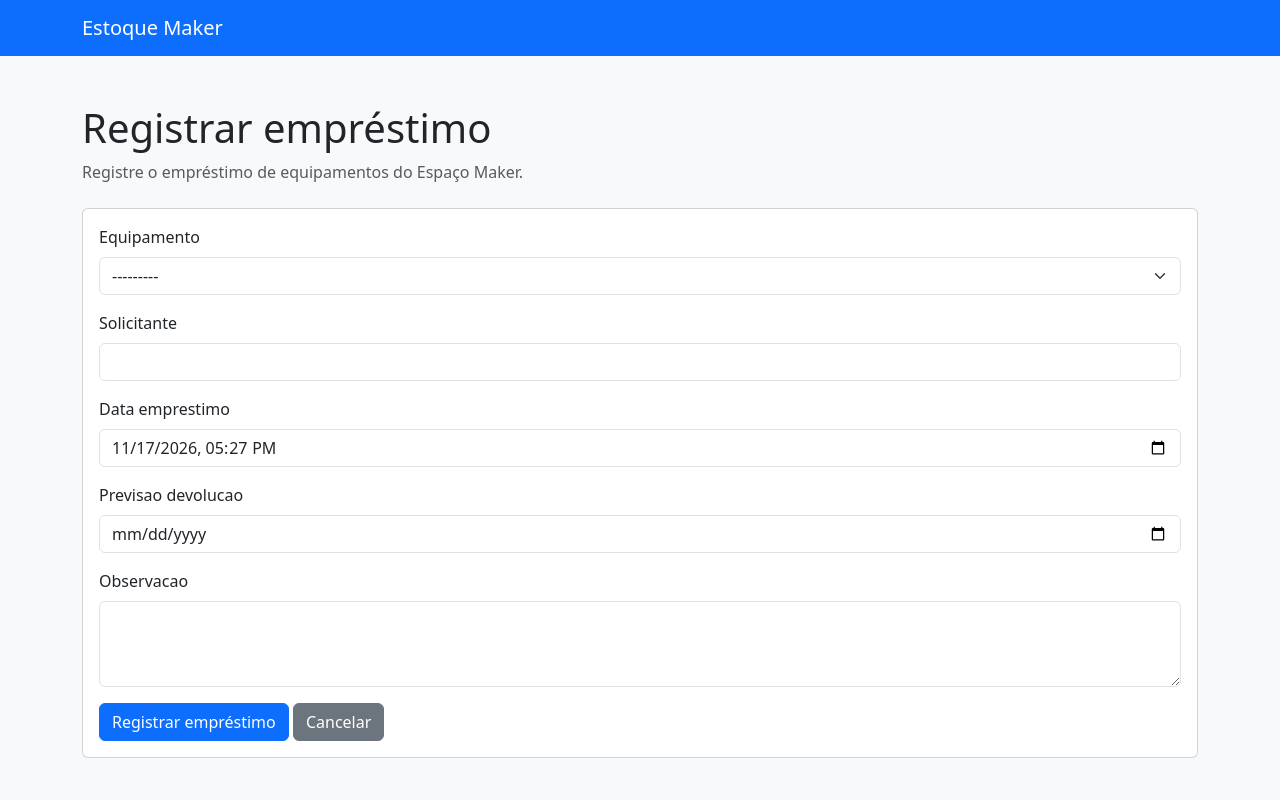
After one commit to andre7santos-debug/Controle_de_Estoque_EM, a Django app: page /emprestimos/novo/ in a window 1280 px wide. The commit adds this page. Run offline with Django 5.2, Linux system fonts and the light colour scheme; the visitor is signed in with stand-in values (Sample User, id 1); data that the repository does not hold is empty.

Commit message:
registro de emprestimo

```diff
--- a/estoque/forms.py
+++ b/estoque/forms.py
@@ -1,5 +1,6 @@
 from django import forms
-from .models import Material, Categoria, Equipamento, Movimentacao
+from django.utils import timezone
+from .models import Material, Categoria, Equipamento, Movimentacao, Emprestimo
 
 class MaterialForm(forms.ModelForm):
     class Meta:
@@ -120,3 +121,78 @@ class MaterialEdicaoForm(MaterialForm):
             "estoque_minimo",
             "unidade_medida",
         ]
+
+
+class EmprestimoForm(forms.ModelForm):
+    class Meta:
+        model = Emprestimo
+
+        fields = [
+            "equipamento",
+            "solicitante",
+            "data_emprestimo",
+            "previsao_devolucao",
+            "observacao",
+        ]
+
+        widgets = {
+            "equipamento": forms.Select(
+                attrs={"class": "form-select"}
+            ),
+            "solicitante": forms.TextInput(
+                attrs={"class": "form-control"}
+            ),
+            "data_emprestimo": forms.DateTimeInput(
+                format="%Y-%m-%dT%H:%M",
+                attrs={
+                    "class": "form-control",
+                    "type": "datetime-local"
+                }
+            ),
+            "previsao_devolucao": forms.DateInput(
+                attrs={"class": "form-control", "type": "date"}
+            ),
+            "observacao": forms.Textarea(
+                attrs={"class": "form-control", "rows": 3}
+            ),
+        }
+
+    def __init__(self, *args, **kwargs):
+        super().__init__(*args, **kwargs)
+
+        emprestimos_ativos = Emprestimo.objects.filter(
+            data_devolucao__isnull=True
+        ).values_list("equipamento_id", flat=True)
+
+        self.fields["equipamento"].queryset = (
+            Equipamento.objects.filter(
+                status="disponivel"
+            ).exclude(
+                pk__in=emprestimos_ativos
+            ).order_by("nome")
+        )
+
+    def clean_data_emprestimo(self):
+        data = self.cleaned_data["data_emprestimo"]
+
+        if data > timezone.now():
+            raise forms.ValidationError(
+                "A data do empréstimo não pode estar no futuro."
+            )
+
+        return data
+
+    def clean(self):
+        cleaned_data = super().clean()
+
+        data_emprestimo = cleaned_data.get("data_emprestimo")
+        previsao = cleaned_data.get("previsao_devolucao")
+
+        if data_emprestimo and previsao:
+            if previsao < timezone.localtime(data_emprestimo).date():
+                self.add_error(
+                    "previsao_devolucao",
+                    "A previsão de devolução não pode ser anterior à data do empréstimo."
+                )
+
+        return cleaned_data
--- a/estoque/models.py
+++ b/estoque/models.py
@@ -1,4 +1,5 @@
 from django.db import models
+from django.utils import timezone
 
 
 class Categoria(models.Model):
@@ -111,3 +112,39 @@ class Movimentacao(models.Model):
 
     def __str__(self):
         return f"{self.get_tipo_display()} - {self.material.nome}"
+
+
+class Emprestimo(models.Model):
+
+    equipamento = models.ForeignKey(
+        Equipamento,
+        on_delete=models.PROTECT,
+        related_name="emprestimos"
+    )
+
+    solicitante = models.CharField(max_length=150)
+
+    data_emprestimo = models.DateTimeField(
+        default=timezone.now
+    )
+
+    previsao_devolucao = models.DateField()
+
+    data_devolucao = models.DateTimeField(
+        null=True,
+        blank=True
+    )
+
+    responsavel = models.ForeignKey(
+        "auth.User",
+        on_delete=models.PROTECT
+    )
+
+    observacao = models.TextField(blank=True)
+
+    @property
+    def devolvido(self):
+        return self.data_devolucao is not None
+
+    def __str__(self):
+        return f"{self.equipamento.nome} - {self.solicitante}"
--- /dev/null
+++ b/estoque/templates/estoque/registrar_emprestimo.html
@@ -0,0 +1,78 @@
+<!DOCTYPE html>
+<html lang="pt-br">
+<head>
+    <meta charset="UTF-8">
+    <meta name="viewport" content="width=device-width, initial-scale=1.0">
+    <title>Registrar Empréstimo - Estoque Maker</title>
+
+    <link href="https://cdn.jsdelivr.net/npm/bootstrap@5.3.3/dist/css/bootstrap.min.css"
+          rel="stylesheet">
+</head>
+
+<body class="bg-light">
+
+<nav class="navbar navbar-dark bg-primary">
+    <div class="container">
+        <a class="navbar-brand" href="{% url 'home' %}">
+            Estoque Maker
+        </a>
+    </div>
+</nav>
+
+<main class="container mt-5">
+
+    <h1>Registrar empréstimo</h1>
+
+    <p class="text-muted">
+        Registre o empréstimo de equipamentos do Espaço Maker.
+    </p>
+
+    <div class="card mt-4">
+        <div class="card-body">
+
+            <form method="POST">
+                {% csrf_token %}
+
+                {% for campo in form %}
+                <div class="mb-3">
+
+                    <label for="{{ campo.id_for_label }}"
+                           class="form-label">
+                        {{ campo.label }}
+                    </label>
+
+                    {{ campo }}
+
+                    {% for erro in campo.errors %}
+                    <div class="text-danger small">
+                        {{ erro }}
+                    </div>
+                    {% endfor %}
+
+                </div>
+                {% endfor %}
+
+                {% if form.non_field_errors %}
+                <div class="alert alert-danger">
+                    {{ form.non_field_errors }}
+                </div>
+                {% endif %}
+
+                <button type="submit" class="btn btn-primary">
+                    Registrar empréstimo
+                </button>
+
+                <a href="{% url 'lista_equipamentos' %}"
+                   class="btn btn-secondary">
+                    Cancelar
+                </a>
+
+            </form>
+
+        </div>
+    </div>
+
+</main>
+
+</body>
+</html>
--- a/estoque/urls.py
+++ b/estoque/urls.py
@@ -77,4 +77,9 @@ urlpatterns = [
     views.lista_movimentacoes,
     name="lista_movimentacoes"
     ),
+    path(
+    "emprestimos/novo/",
+    views.registrar_emprestimo,
+    name="registrar_emprestimo"
+    ),
 ]
--- a/estoque/views.py
+++ b/estoque/views.py
@@ -7,8 +7,8 @@ from django.db.models.deletion import ProtectedError
 from django.db import transaction
 from django.db.models import F
 
-from .models import Material, Categoria, Equipamento, Movimentacao
-from .forms import MaterialForm, CategoriaForm, EquipamentoForm, MovimentacaoForm, MaterialEdicaoForm
+from .models import Material, Categoria, Equipamento, Movimentacao, Emprestimo
+from .forms import MaterialForm, CategoriaForm, EquipamentoForm, MovimentacaoForm, MaterialEdicaoForm, EmprestimoForm
 
 def home(request):
     materiais_criticos = Material.objects.filter(
@@ -403,3 +403,54 @@ def lista_movimentacoes(request):
         "estoque/lista_movimentacoes.html",
         {"movimentacoes": movimentacoes}
     )
+
+@login_required(login_url="/admin/login/")
+def registrar_emprestimo(request):
+    if not request.user.is_staff:
+        raise PermissionDenied
+
+    if request.method == "POST":
+        form = EmprestimoForm(request.POST)
+
+        if form.is_valid():
+            with transaction.atomic():
+
+                equipamento = (
+                    Equipamento.objects.select_for_update().get(
+                        pk=form.cleaned_data["equipamento"].pk
+                    )
+                )
+
+                emprestimo_ativo = Emprestimo.objects.filter(
+                    equipamento=equipamento,
+                    data_devolucao__isnull=True
+                ).exists()
+
+                if equipamento.status != "disponivel" or emprestimo_ativo:
+                    form.add_error(
+                        "equipamento",
+                        "Este equipamento não está disponível."
+                    )
+                else:
+                    emprestimo = form.save(commit=False)
+                    emprestimo.responsavel = request.user
+                    emprestimo.equipamento = equipamento
+                    emprestimo.save()
+
+                    equipamento.status = "emprestado"
+                    equipamento.save(update_fields=["status"])
+
+                    messages.success(
+                        request,
+                        "Empréstimo registrado com sucesso!"
+                    )
+
+                    return redirect("lista_equipamentos")
+    else:
+        form = EmprestimoForm()
+
+    return render(
+        request,
+        "estoque/registrar_emprestimo.html",
+        {"form": form}
+    )
```
Also changed, not shown: estoque/templates/estoque/lista_equipamentos.html (+16 -4 lines), estoque/migrations/0003_emprestimo.py (added), estoque/migrations/0004_alter_emprestimo_data_emprestimo.py (added).
